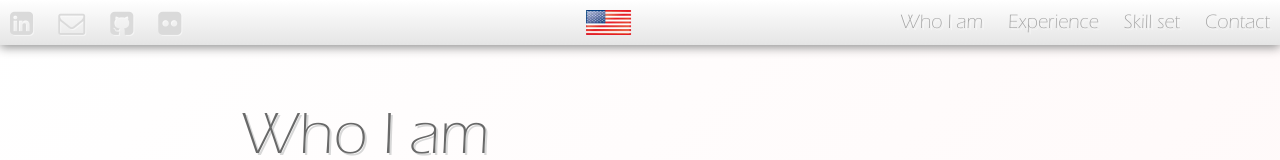
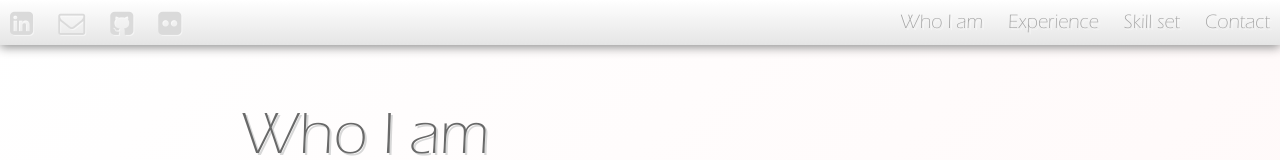
Before and after one commit to matbhz/matbhz.github.io, a plain HTML site: page index.html in a window 1280 px wide. Shown: the top 160 px of the page. Drawn offline with Linux system fonts and the light colour scheme.

Commit message:
Removes american flag

```diff
--- a/index.html
+++ b/index.html
@@ -33,11 +33,6 @@
           </UL>
         </nav>
 
-        <nav id="flags">
-          <ul>
-            <li><img class="flag selectedFlag" id="usaFlag" data-target="en-us" data-language-index="0" src="images/usa-flag.png" alt="English"/></li>
-          </ul>
-        </nav>
         <!-- HEADER LANGUAGES -->
         <!-- English header -->
         <nav id="sections" data-language="en-us" class="language visible">
```
